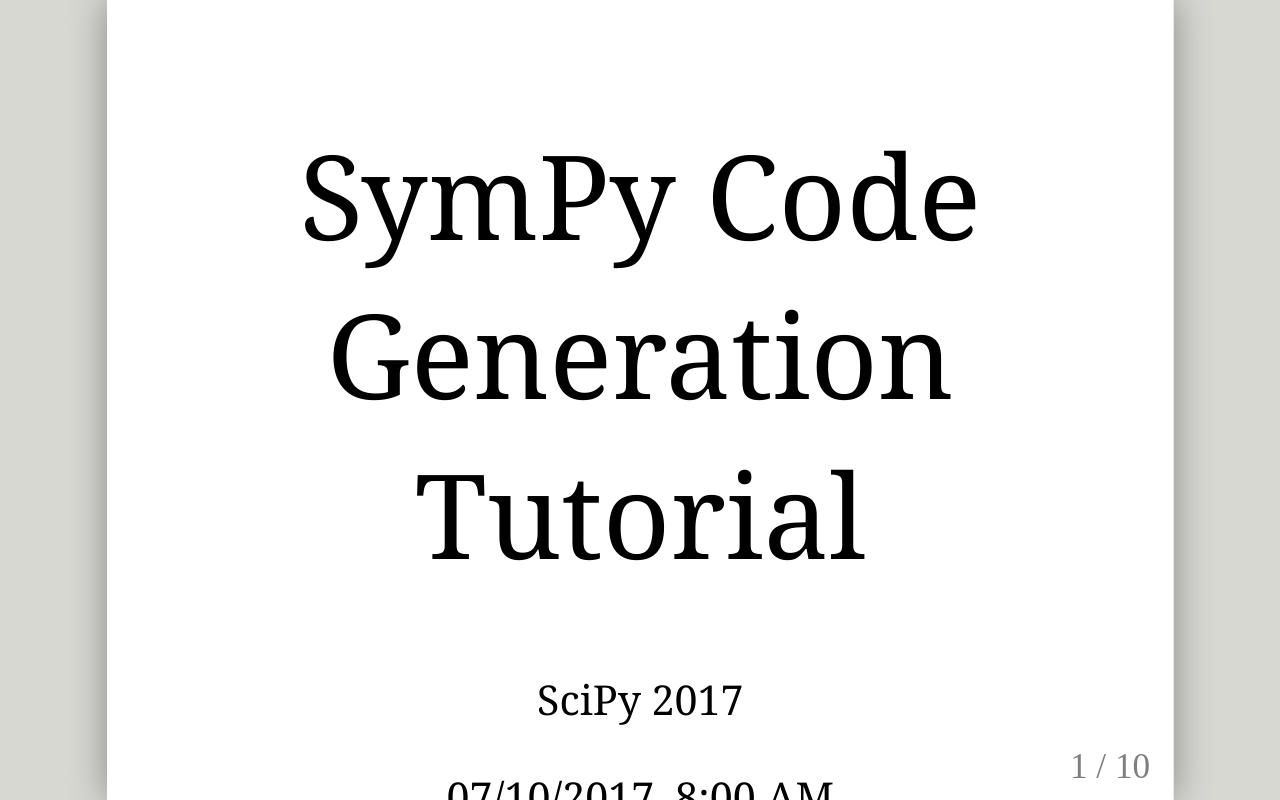
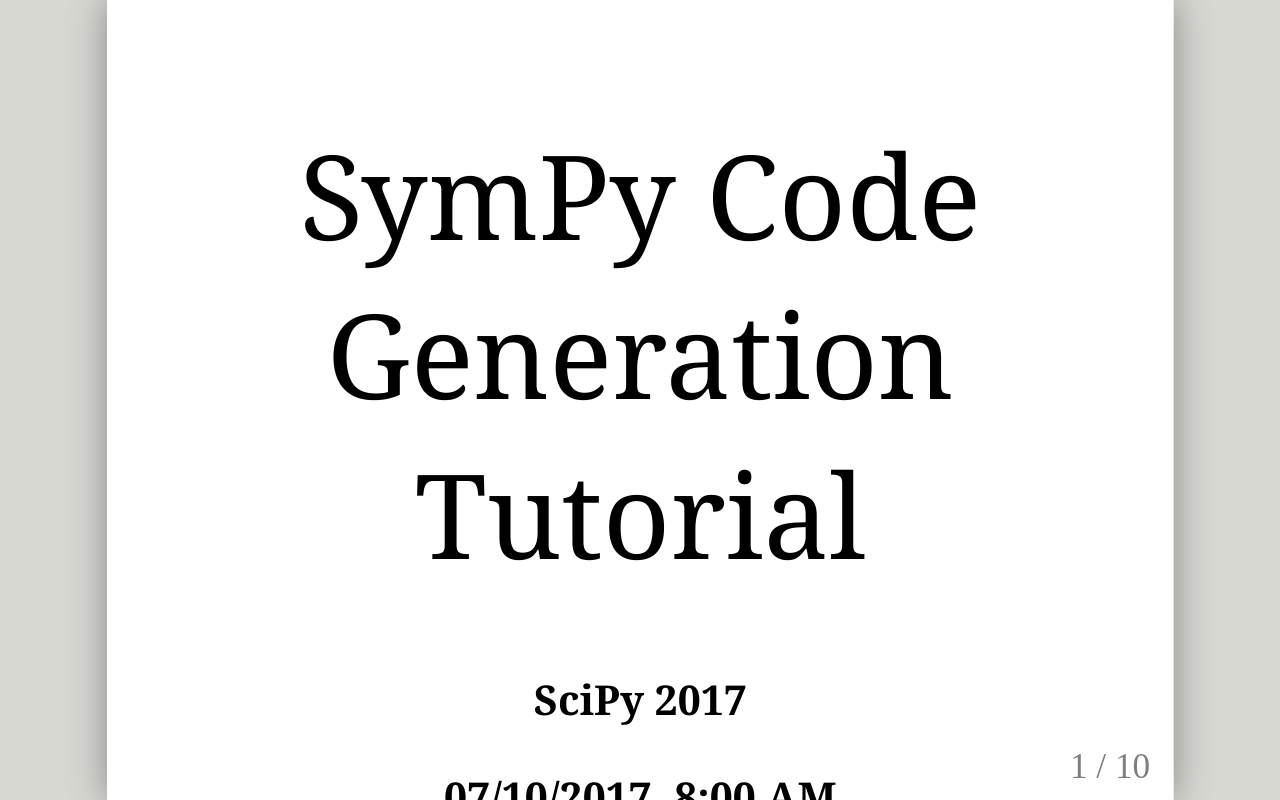
Before and after one commit to sympy/scipy-2017-codegen-tutorial, a plain HTML site: page intro-slides/intro-slides.html in a window 1280 px wide. Drawn offline with Linux system fonts and the light colour scheme.

Commit message:
Make h3 bold

```diff
--- a/intro-slides/intro-slides.html
+++ b/intro-slides/intro-slides.html
@@ -13,7 +13,8 @@
       .remark-code, .remark-inline-code { font-family: 'Menlo'; font-size: 30px}
       .remark-slide-content { font-size: 30px }
       .remark-slide-content h1 { font-size: 100px }
-      .remark-slide-content h2 { font-size: 70px }
+      .remark-slide-content h2 { font-size: 70px}
+      .remark-slide-content h3 { font-weight: bold }
 
       .left-column75 {
         width: 75%;
```
